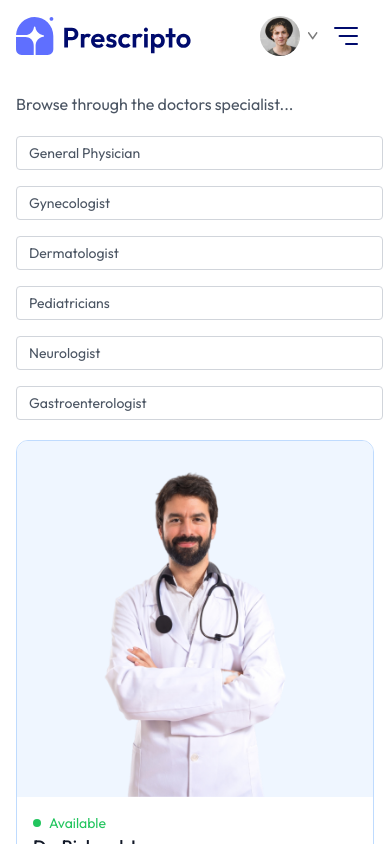
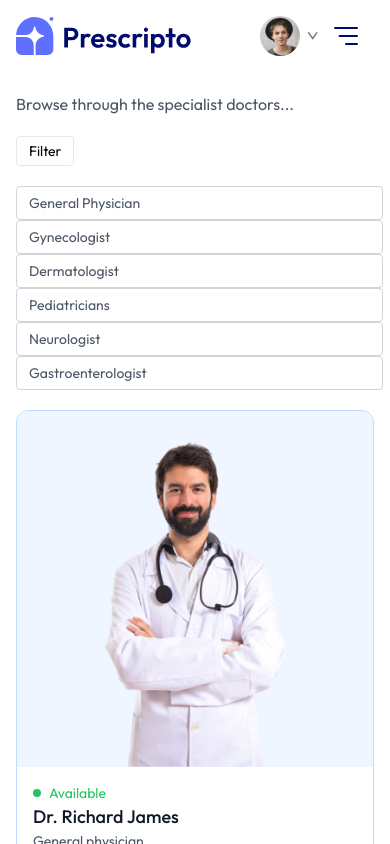
Before and after one commit to Abhinav1730/ReliefCare, a React (Vite) app in the folder frontend/: page /doctors in a window 390 px wide. Shown: the top 844 px of the page. Built offline with nearby package versions, Linux system fonts and the light colour scheme.

Commit message:
Creating filter option for small screens and completing the front end part of the project.

```diff
--- a/frontend/src/pages/Doctors.jsx
+++ b/frontend/src/pages/Doctors.jsx
@@ -7,6 +7,7 @@ const Doctors = () => {
 
   const { speciality } = useParams();
   const [filterofDoctors, setFilterofDoctors] = useState([]);
+  const [showFilterIcon, setShowFilterIcon] = useState(false);
   //console.log(speciality)
   const { doctors } = useContext(AppContext);
 
@@ -24,9 +25,21 @@ const Doctors = () => {
   }, [doctors, speciality]);
   return (
     <div>
-      <p className="text-gray-600">Browse through the doctors specialist...</p>
+      <p className="text-gray-600">Browse through the specialist doctors...</p>
       <div className="flex flex-col sm:flex-row items-start gap-5 mt-5">
-        <div className=" flex flex-col gap-4 text-sm text-gray-600">
+        <button
+          className={`py-1 px-3 border rounded text-sm transition-all sm:hidden ${
+            showFilterIcon ? "bg-primary text-white" : ""
+          }`}
+          onClick={() => setShowFilterIcon((prev) => !prev)}
+        >
+          Filter
+        </button>
+        <div
+          className={` flex-col gap-4 text-sm text-gray-600 ${
+            showFilterIcon ? "flex" : "hideden sm:flex"
+          }`}
+        >
           <p
             onClick={() =>
               speciality === "General physician"
```
